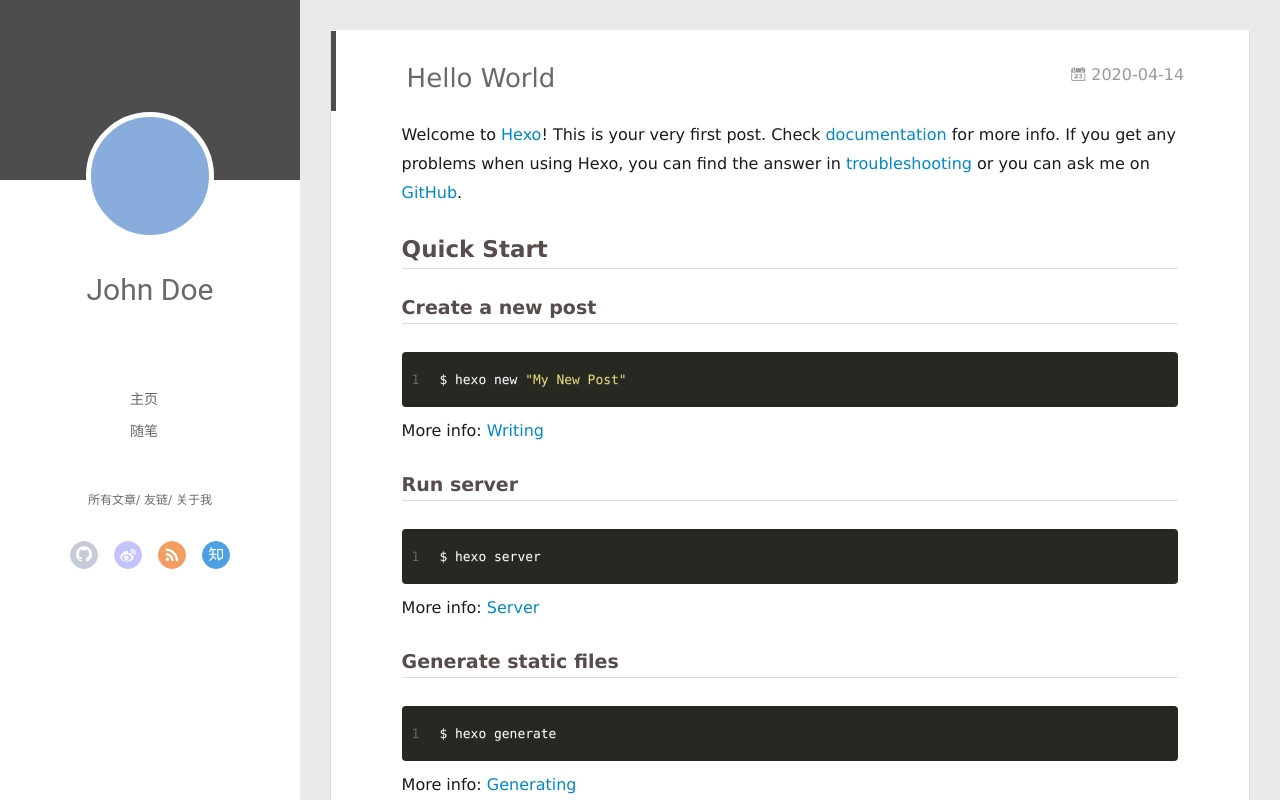
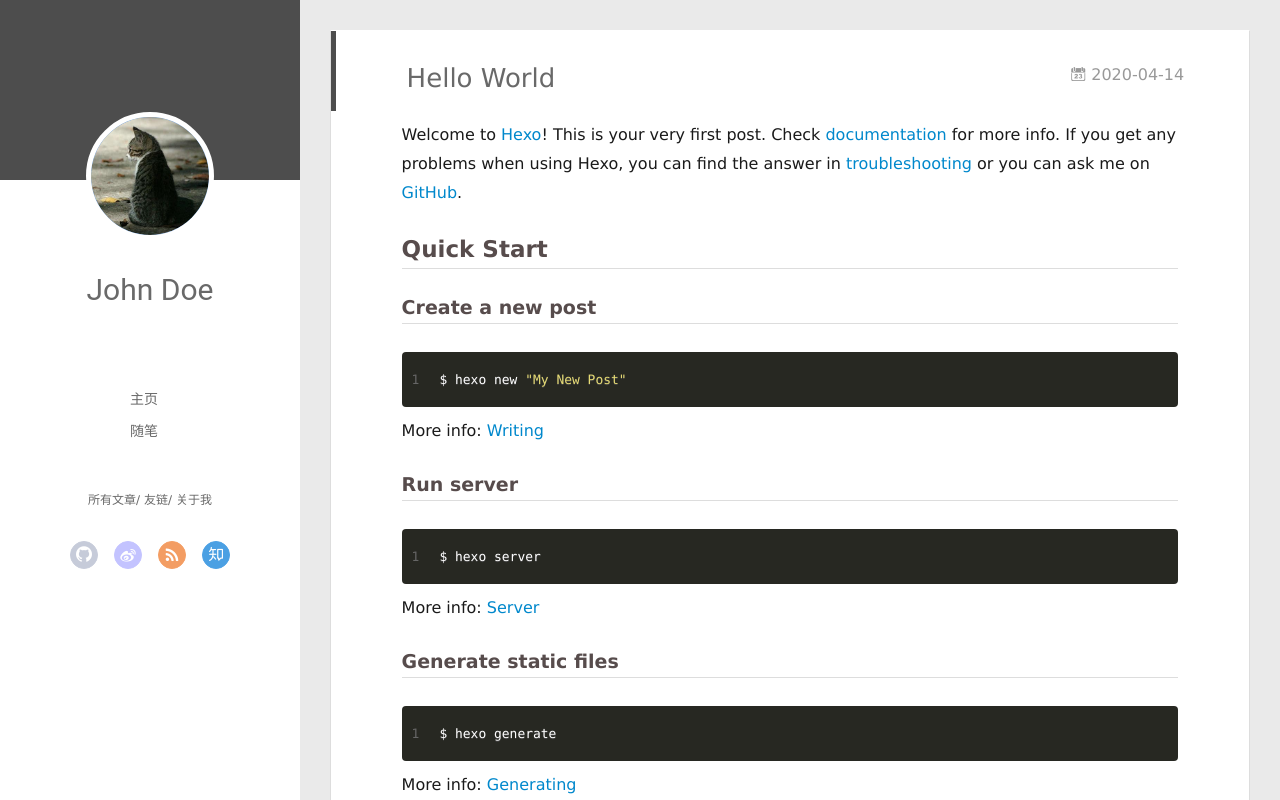
Before and after one commit to chengyangli358/chengyangli358.github.io, a plain HTML site: page 2020/04/14/hello-world/index.html in a window 1280 px wide. Drawn offline with Linux system fonts and the light colour scheme; no server answers.

Commit message:
Site updated: 2020-04-15 08:57:47

```diff
--- a/2020/04/14/hello-world/index.html
+++ b/2020/04/14/hello-world/index.html
@@ -47,7 +47,7 @@
 <div class="intrude-less">
 	<header id="header" class="inner">
 		<a href="/" class="profilepic">
-			<img src="" class="js-avatar">
+			<img src="/img/avatar.png" class="js-avatar">
 		</a>
 		<hgroup>
 		  <h1 class="header-author"><a href="/">John Doe</a></h1>
@@ -105,7 +105,7 @@
 	<div class="intrude-less">
 		<header id="header" class="inner">
 			<div class="profilepic">
-				<img src="" class="js-avatar">
+				<img src="/img/avatar.png" class="js-avatar">
 			</div>
 			<hgroup>
 			  <h1 class="header-author js-header-author">John Doe</h1>
```
Also changed, not shown: 2020/04/14/我的第一篇文章/index.html (+2 -2 lines), archives/2020/04/index.html (+2 -2 lines), archives/2020/index.html (+2 -2 lines), archives/index.html (+2 -2 lines), index.html (+2 -2 lines), img/avatar.png (added).
